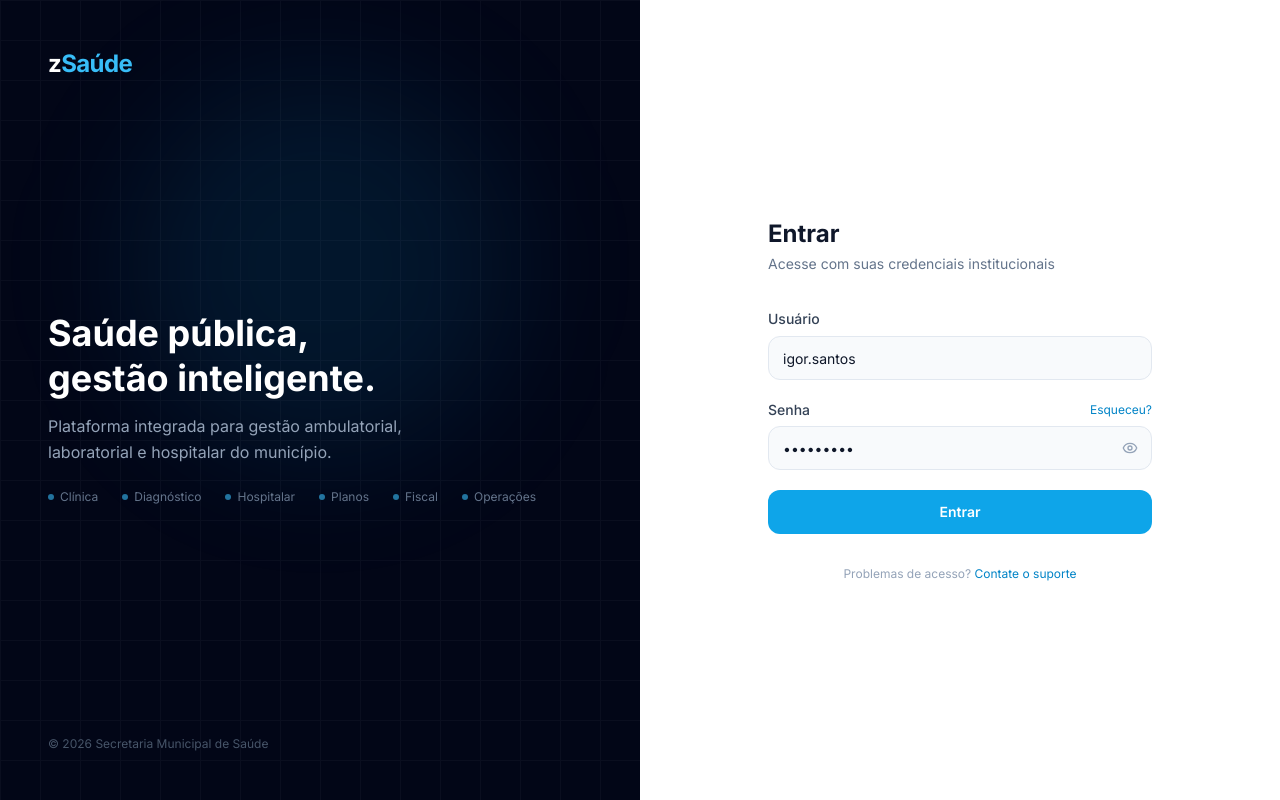
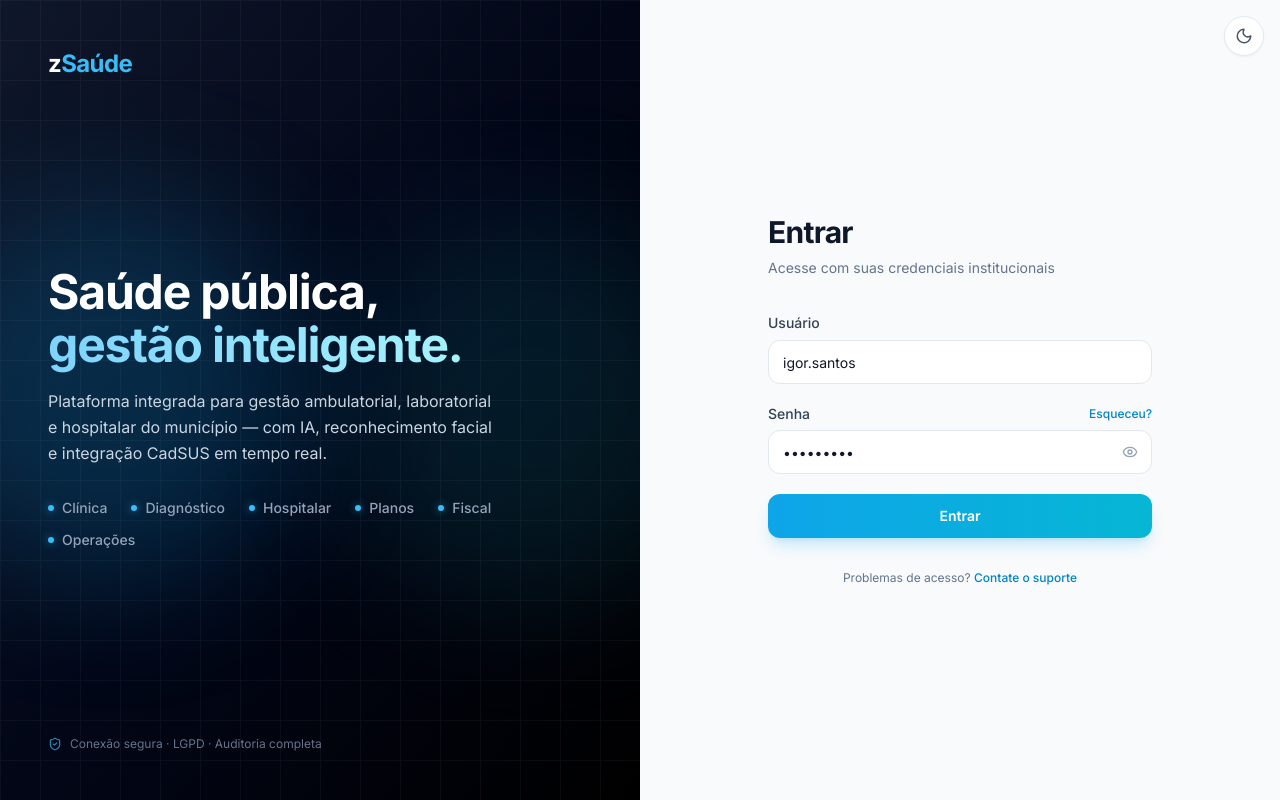
Before and after one commit to IgorJustinoRodrigues/zsaude, a React (Vite) app in the folder frontend/: page /login in a window 1280 px wide. Built offline with nearby package versions, Linux system fonts and the light colour scheme; no server answers.

Commit message:
feat: add theme toggle functionality and implement useTheme hook

```diff
--- /dev/null
+++ b/frontend/src/hooks/useTheme.ts
@@ -0,0 +1,36 @@
+import { useEffect, useState, useCallback } from 'react'
+
+type Theme = 'light' | 'dark'
+
+const STORAGE_KEY = 'zsaude:theme'
+
+function getInitial(): Theme {
+  if (typeof window === 'undefined') return 'light'
+  const saved = localStorage.getItem(STORAGE_KEY) as Theme | null
+  if (saved === 'light' || saved === 'dark') return saved
+  return window.matchMedia('(prefers-color-scheme: dark)').matches ? 'dark' : 'light'
+}
+
+function apply(theme: Theme) {
+  const root = document.documentElement
+  root.classList.toggle('dark', theme === 'dark')
+  root.style.colorScheme = theme
+}
+
+// Aplica imediatamente no import pra evitar flash de tema errado.
+if (typeof window !== 'undefined') apply(getInitial())
+
+export function useTheme() {
+  const [theme, setTheme] = useState<Theme>(getInitial)
+
+  useEffect(() => {
+    apply(theme)
+    localStorage.setItem(STORAGE_KEY, theme)
+  }, [theme])
+
+  const toggle = useCallback(() => {
+    setTheme(t => (t === 'light' ? 'dark' : 'light'))
+  }, [])
+
+  return { theme, toggle, setTheme }
+}
--- a/frontend/src/pages/auth/LoginPage.tsx
+++ b/frontend/src/pages/auth/LoginPage.tsx
@@ -3,12 +3,14 @@ import { useNavigate } from 'react-router-dom'
 import { useAuthStore } from '../../store/authStore'
 import { HttpError } from '../../api/client'
 import { toast } from '../../store/toastStore'
-import { Eye, EyeOff } from 'lucide-react'
+import { Eye, EyeOff, Moon, Sun, ShieldCheck } from 'lucide-react'
 import { BrandName } from '../../components/shared/BrandName'
+import { useTheme } from '../../hooks/useTheme'
 
 export function LoginPage() {
   const { login, autoSelectContext, selectSystem } = useAuthStore()
   const navigate = useNavigate()
+  const { theme, toggle } = useTheme()
   const [form, setForm] = useState({ login: 'igor.santos', password: 'Admin@123' })
   const [showPass, setShowPass] = useState(false)
   const [error, setError] = useState('')
@@ -40,7 +42,6 @@ export function LoginPage() {
       toast.success(`Bem-vindo, ${loggedUser.name.split(' ')[0]}`)
     }
 
-    // MASTER vai direto pra área da plataforma — sem seleção de contexto.
     const me = useAuthStore.getState().user
     if (me?.level === 'master') {
       navigate('/sys', { replace: true })
@@ -48,8 +49,6 @@ export function LoginPage() {
       return
     }
 
-    // Demais usuários: auto-seleção de contexto (1 município + 1 unidade) ou
-    // encaminha para as telas de seleção.
     try {
       const modules = await autoSelectContext()
       if (modules) {
@@ -70,18 +69,29 @@ export function LoginPage() {
   }
 
   return (
-    <div className="min-h-screen flex">
-      {/* Left panel */}
-      <div className="hidden lg:flex lg:w-1/2 bg-slate-950 flex-col justify-between p-12 relative overflow-hidden">
+    <div className="min-h-screen flex bg-white dark:bg-slate-950">
+      {/* Toggle tema — canto superior direito */}
+      <button
+        type="button"
+        onClick={toggle}
+        aria-label={theme === 'dark' ? 'Mudar para tema claro' : 'Mudar para tema escuro'}
+        className="absolute top-4 right-4 z-10 w-10 h-10 rounded-full bg-white/90 dark:bg-slate-800/80 backdrop-blur border border-slate-200 dark:border-slate-700 text-slate-600 dark:text-slate-300 hover:bg-white dark:hover:bg-slate-800 hover:scale-105 transition-all flex items-center justify-center shadow-sm"
+      >
+        {theme === 'dark' ? <Sun size={18} /> : <Moon size={18} />}
+      </button>
+
+      {/* Painel esquerdo (branding) */}
+      <div className="hidden lg:flex lg:w-1/2 relative overflow-hidden bg-gradient-to-br from-slate-900 via-slate-950 to-black flex-col justify-between p-12">
         {/* Grid pattern */}
-        <div className="absolute inset-0 opacity-[0.03]"
+        <div className="absolute inset-0 opacity-[0.04]"
           style={{
             backgroundImage: 'linear-gradient(#fff 1px, transparent 1px), linear-gradient(90deg, #fff 1px, transparent 1px)',
-            backgroundSize: '40px 40px'
+            backgroundSize: '40px 40px',
           }}
         />
-        {/* Glow */}
-        <div className="absolute top-1/3 left-1/2 -translate-x-1/2 -translate-y-1/2 w-96 h-96 bg-sky-500/10 rounded-full blur-3xl" />
+        {/* Glows */}
+        <div className="absolute top-1/4 -left-20 w-96 h-96 bg-sky-500/20 rounded-full blur-3xl" />
+        <div className="absolute bottom-1/4 -right-20 w-96 h-96 bg-cyan-400/10 rounded-full blur-3xl" />
 
         <div className="relative">
           <span className="text-2xl font-bold text-white tracking-tight">
@@ -89,62 +99,83 @@ export function LoginPage() {
           </span>
         </div>
 
-        <div className="relative space-y-6">
-          <div className="space-y-3">
-            <h2 className="text-4xl font-bold text-white leading-tight">
-              Saúde pública,<br />gestão inteligente.
+        <div className="relative space-y-8">
+          <div className="space-y-4">
+            <h2 className="text-5xl font-bold text-white leading-[1.1] tracking-tight">
+              Saúde pública,<br />
+              <span className="bg-gradient-to-r from-sky-300 to-cyan-200 bg-clip-text text-transparent">
+                gestão inteligente.
+              </span>
             </h2>
-            <p className="text-slate-400 text-base leading-relaxed max-w-sm">
-              Plataforma integrada para gestão ambulatorial, laboratorial e hospitalar do município.
+            <p className="text-slate-300 text-base leading-relaxed max-w-md">
+              Plataforma integrada para gestão ambulatorial, laboratorial e
+              hospitalar do município — com IA, reconhecimento facial e
+              integração CadSUS em tempo real.
             </p>
           </div>
 
-          <div className="flex items-center gap-6">
+          <div className="flex flex-wrap items-center gap-x-6 gap-y-3">
             {['Clínica', 'Diagnóstico', 'Hospitalar', 'Planos', 'Fiscal', 'Operações'].map((m) => (
-              <div key={m} className="flex items-center gap-1.5">
-                <div className="w-1.5 h-1.5 rounded-full bg-sky-400/60" />
-                <span className="text-xs text-slate-500">{m}</span>
+              <div key={m} className="flex items-center gap-2">
+                <div className="w-1.5 h-1.5 rounded-full bg-sky-400 shadow-[0_0_8px_rgba(56,189,248,0.6)]" />
+                <span className="text-sm text-slate-400 font-medium">{m}</span>
               </div>
             ))}
           </div>
         </div>
 
-        <p className="relative text-xs text-slate-600">
-          © {new Date().getFullYear()} Secretaria Municipal de Saúde
-        </p>
+        <div className="relative flex items-center gap-2 text-xs text-slate-500">
+          <ShieldCheck size={14} className="text-sky-400/70" />
+          <span>Conexão segura · LGPD · Auditoria completa</span>
+        </div>
       </div>
 
-      {/* Right panel */}
-      <div className="flex-1 flex items-center justify-center bg-white p-8">
+      {/* Painel direito (formulário) */}
+      <div className="flex-1 flex items-center justify-center p-8 bg-slate-50 dark:bg-slate-950">
         <div className="w-full max-w-sm">
-          {/* Mobile logo */}
+          {/* Logo mobile */}
           <div className="lg:hidden mb-10 text-center">
-            <span className="text-2xl font-bold tracking-tight">
-              <BrandName accentClassName="text-sky-500" />
+            <span className="text-2xl font-bold tracking-tight text-slate-900 dark:text-white">
+              <BrandName accentClassName="text-sky-500 dark:text-sky-400" />
             </span>
           </div>
 
           <div className="mb-8">
-            <h1 className="text-2xl font-bold text-slate-900">Entrar</h1>
-            <p className="text-slate-500 text-sm mt-1">Acesse com suas credenciais institucionais</p>
+            <h1 className="text-3xl font-bold text-slate-900 dark:text-white tracking-tight">
+              Entrar
+            </h1>
+            <p className="text-slate-500 dark:text-slate-400 text-sm mt-2">
+              Acesse com suas credenciais institucionais
+            </p>
           </div>
 
           <form onSubmit={handleSubmit} className="space-y-5">
             <div className="space-y-1.5">
-              <label className="text-sm font-medium text-slate-700">Usuário</label>
+              <label className="text-sm font-medium text-slate-700 dark:text-slate-300">
+                Usuário
+              </label>
               <input
                 value={form.login}
                 onChange={e => setForm(f => ({ ...f, login: e.target.value }))}
                 placeholder="seu.login"
                 autoComplete="username"
-                className="w-full h-11 px-3.5 text-sm border border-slate-200 rounded-xl bg-slate-50 focus:bg-white focus:outline-none focus:ring-2 focus:ring-sky-500/20 focus:border-sky-400 transition-all"
+                className="w-full h-11 px-3.5 text-sm rounded-xl transition-all
+                  bg-white dark:bg-slate-900
+                  border border-slate-200 dark:border-slate-700
+                  text-slate-900 dark:text-white
+                  placeholder:text-slate-400 dark:placeholder:text-slate-500
+                  focus:outline-none focus:ring-2 focus:ring-sky-500/30 focus:border-sky-400 dark:focus:border-sky-500"
               />
             </div>
 
             <div className="space-y-1.5">
               <div className="flex items-center justify-between">
-                <label className="text-sm font-medium text-slate-700">Senha</label>
-                <a href="#" className="text-xs text-sky-600 hover:text-sky-700">Esqueceu?</a>
+                <label className="text-sm font-medium text-slate-700 dark:text-slate-300">
+                  Senha
+                </label>
+                <a href="#" className="text-xs text-sky-600 dark:text-sky-400 hover:text-sky-700 dark:hover:text-sky-300 font-medium">
+                  Esqueceu?
+                </a>
               </div>
               <div className="relative">
                 <input
@@ -153,12 +184,18 @@ export function LoginPage() {
                   onChange={e => setForm(f => ({ ...f, password: e.target.value }))}
                   placeholder="••••••••"
                   autoComplete="current-password"
-                  className="w-full h-11 px-3.5 pr-11 text-sm border border-slate-200 rounded-xl bg-slate-50 focus:bg-white focus:outline-none focus:ring-2 focus:ring-sky-500/20 focus:border-sky-400 transition-all"
+                  className="w-full h-11 px-3.5 pr-11 text-sm rounded-xl transition-all
+                    bg-white dark:bg-slate-900
+                    border border-slate-200 dark:border-slate-700
+                    text-slate-900 dark:text-white
+                    placeholder:text-slate-400 dark:placeholder:text-slate-500
+                    focus:outline-none focus:ring-2 focus:ring-sky-500/30 focus:border-sky-400 dark:focus:border-sky-500"
                 />
                 <button
                   type="button"
                   onClick={() => setShowPass(v => !v)}
-                  className="absolute right-3.5 top-1/2 -translate-y-1/2 text-slate-400 hover:text-slate-600 transition-colors"
+                  aria-label={showPass ? 'Ocultar senha' : 'Mostrar senha'}
+                  className="absolute right-3.5 top-1/2 -translate-y-1/2 text-slate-400 dark:text-slate-500 hover:text-slate-600 dark:hover:text-slate-300 transition-colors"
                 >
                   {showPass ? <EyeOff size={16} /> : <Eye size={16} />}
                 </button>
@@ -166,7 +203,7 @@ export function LoginPage() {
             </div>
 
             {error && (
-              <p className="text-xs text-red-500 bg-red-50 border border-red-100 rounded-lg px-3 py-2">
+              <p className="text-sm text-red-600 dark:text-red-400 bg-red-50 dark:bg-red-950/40 border border-red-200 dark:border-red-900/50 rounded-lg px-3 py-2">
                 {error}
               </p>
             )}
@@ -174,20 +211,25 @@ export function LoginPage() {
             <button
               type="submit"
               disabled={loading}
-              className="w-full h-11 bg-sky-500 hover:bg-sky-600 disabled:opacity-70 text-white text-sm font-semibold rounded-xl transition-colors flex items-center justify-center gap-2"
+              className="w-full h-11 bg-gradient-to-r from-sky-500 to-cyan-500 hover:from-sky-600 hover:to-cyan-600 disabled:opacity-60 disabled:cursor-not-allowed text-white text-sm font-semibold rounded-xl transition-all shadow-lg shadow-sky-500/20 dark:shadow-sky-500/10 flex items-center justify-center gap-2"
             >
               {loading ? (
-                <svg className="animate-spin w-4 h-4" viewBox="0 0 24 24" fill="none">
-                  <circle className="opacity-25" cx="12" cy="12" r="10" stroke="currentColor" strokeWidth="4" />
-                  <path className="opacity-75" fill="currentColor" d="M4 12a8 8 0 018-8v8z" />
-                </svg>
+                <>
+                  <svg className="animate-spin w-4 h-4" viewBox="0 0 24 24" fill="none">
+                    <circle className="opacity-25" cx="12" cy="12" r="10" stroke="currentColor" strokeWidth="4" />
+                    <path className="opacity-75" fill="currentColor" d="M4 12a8 8 0 018-8v8z" />
+                  </svg>
+                  Entrando…
+                </>
               ) : 'Entrar'}
             </button>
           </form>
 
-          <p className="text-center text-xs text-slate-400 mt-8">
+          <p className="text-center text-xs text-slate-500 dark:text-slate-500 mt-8">
             Problemas de acesso?{' '}
-            <a href="#" className="text-sky-600 hover:underline">Contate o suporte</a>
+            <a href="#" className="text-sky-600 dark:text-sky-400 hover:underline font-medium">
+              Contate o suporte
+            </a>
           </p>
         </div>
       </div>
```
Also changed, not shown: 1 other file (tests, documents, lock files or other folders).
